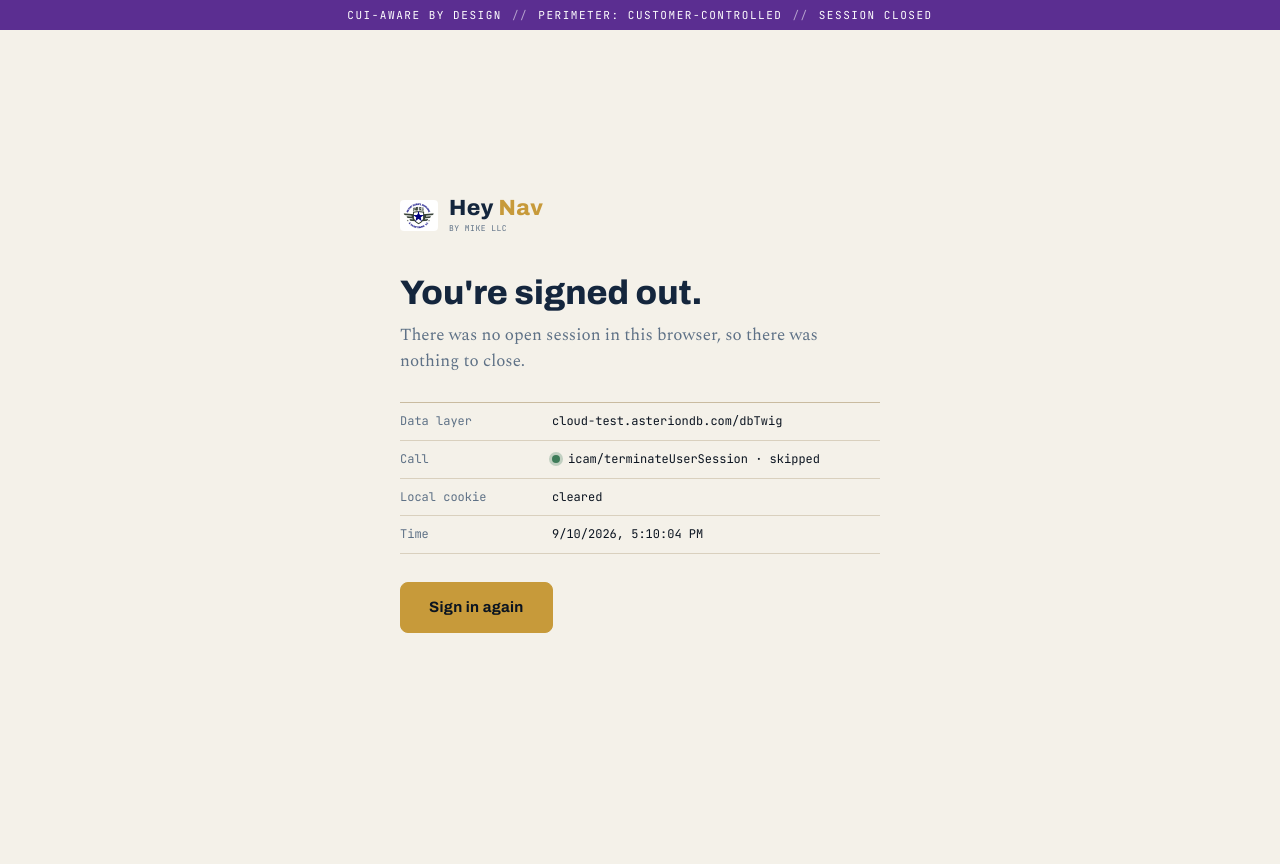
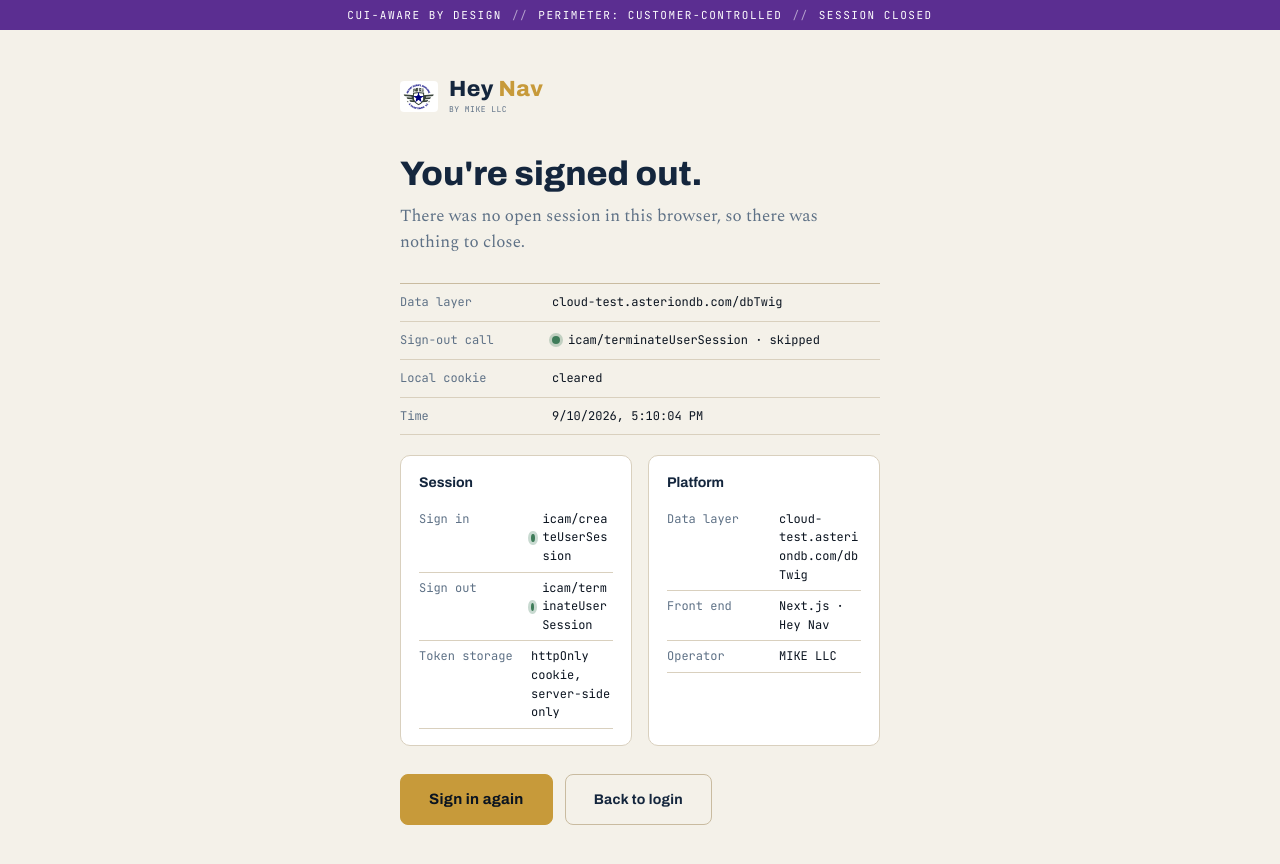
Before and after one commit to aceman23/heynav-mikellc-asteriondb, a Next.js app: page /logout in a window 1280 px wide. Shown: the top 864 px of the page. Before the commit the page ends 800 px from the top, so only its background shows below. Built offline with nearby package versions, Linux system fonts and the light colour scheme; no server answers.

Commit message:
Update sign-out screen with new options

```diff
--- a/src/app/globals.css
+++ b/src/app/globals.css
@@ -258,3 +258,18 @@ a.btn, a.btn:hover, a.btn:focus, a.btn:active, a.btn:visited { text-decoration:
 .end-card .ledger dd { color: var(--ink); }
 .end-card .actions { display: flex; gap: 12px; margin-top: 28px; }
 .end-card .actions .btn { width: auto; padding-inline: 28px; }
+
+.end-info { display: grid; grid-template-columns: repeat(2, minmax(0, 1fr)); gap: 16px; margin-top: 20px; }
+.end-info-panel {
+  background: var(--white);
+  border: 1px solid var(--line2);
+  border-radius: 10px;
+  padding: 16px 18px;
+}
+.end-info-panel h3 { font-family: var(--display); font-weight: 700; font-size: 14px; color: var(--navy); margin-bottom: 10px; }
+.end-info-panel .ledger { margin-top: 0; border-top: none; }
+.end-info-panel .ledger div { grid-template-columns: 100px 1fr; padding: 6px 0; }
+
+@media (max-width: 600px) {
+  .end-info { grid-template-columns: 1fr; }
+}
--- a/src/app/logout/page.tsx
+++ b/src/app/logout/page.tsx
@@ -12,7 +12,8 @@ type EndStateT =
   | { phase: "failed"; message: string; httpStatus: number; dataLayer: string; at: string };
 
 // /logout is a real screen: it terminates the DbTwig session on arrival,
-// then shows a receipt. Reaching it with no session is a harmless no-op.
+// then shows a receipt with session and platform details. Reaching it
+// with no session is a harmless no-op.
 export default function LogoutPage() {
   const [state, setState] = useState<EndStateT>({ phase: "closing" });
   const ran = useRef(false); // React strict mode mounts twice in dev
@@ -78,13 +79,14 @@ export default function LogoutPage() {
           )}
 
           {state.phase !== "closing" && (
+            <>
               <dl className="ledger" aria-label="Sign-out receipt">
                 <div>
                   <dt>Data layer</dt>
                   <dd>{host}</dd>
                 </div>
                 <div>
-                <dt>Call</dt>
+                  <dt>Sign-out call</dt>
                   <dd>
                     <span className={`status ${state.phase === "closed" ? "ok" : "warn"}`}>
                       icam/terminateUserSession · {state.httpStatus === 204 ? "skipped" : `HTTP ${state.httpStatus || "—"}`}
@@ -100,11 +102,35 @@ export default function LogoutPage() {
                   <dd>{state.at}</dd>
                 </div>
               </dl>
+
+              <div className="end-info">
+                <section className="end-info-panel" aria-labelledby="session-info-title">
+                  <h3 id="session-info-title">Session</h3>
+                  <dl className="ledger">
+                    <div><dt>Sign in</dt><dd><span className="status ok">icam/createUserSession</span></dd></div>
+                    <div><dt>Sign out</dt><dd><span className="status ok">icam/terminateUserSession</span></dd></div>
+                    <div><dt>Token storage</dt><dd>httpOnly cookie, server-side only</dd></div>
+                  </dl>
+                </section>
+
+                <section className="end-info-panel" aria-labelledby="platform-info-title">
+                  <h3 id="platform-info-title">Platform</h3>
+                  <dl className="ledger">
+                    <div><dt>Data layer</dt><dd>{host || "—"}</dd></div>
+                    <div><dt>Front end</dt><dd>Next.js · Hey Nav</dd></div>
+                    <div><dt>Operator</dt><dd>MIKE LLC</dd></div>
+                  </dl>
+                </section>
+              </div>
+            </>
           )}
 
           <div className="actions">
             <Link href="/login" className="btn gold" style={{ marginTop: 0 }}>
               Sign in again
+            </Link>
+            <Link href="/login" className="btn quiet" style={{ marginTop: 0 }}>
+              Back to login
             </Link>
           </div>
         </div>
```
Lines whose indentation alone changed are shown as unchanged.
